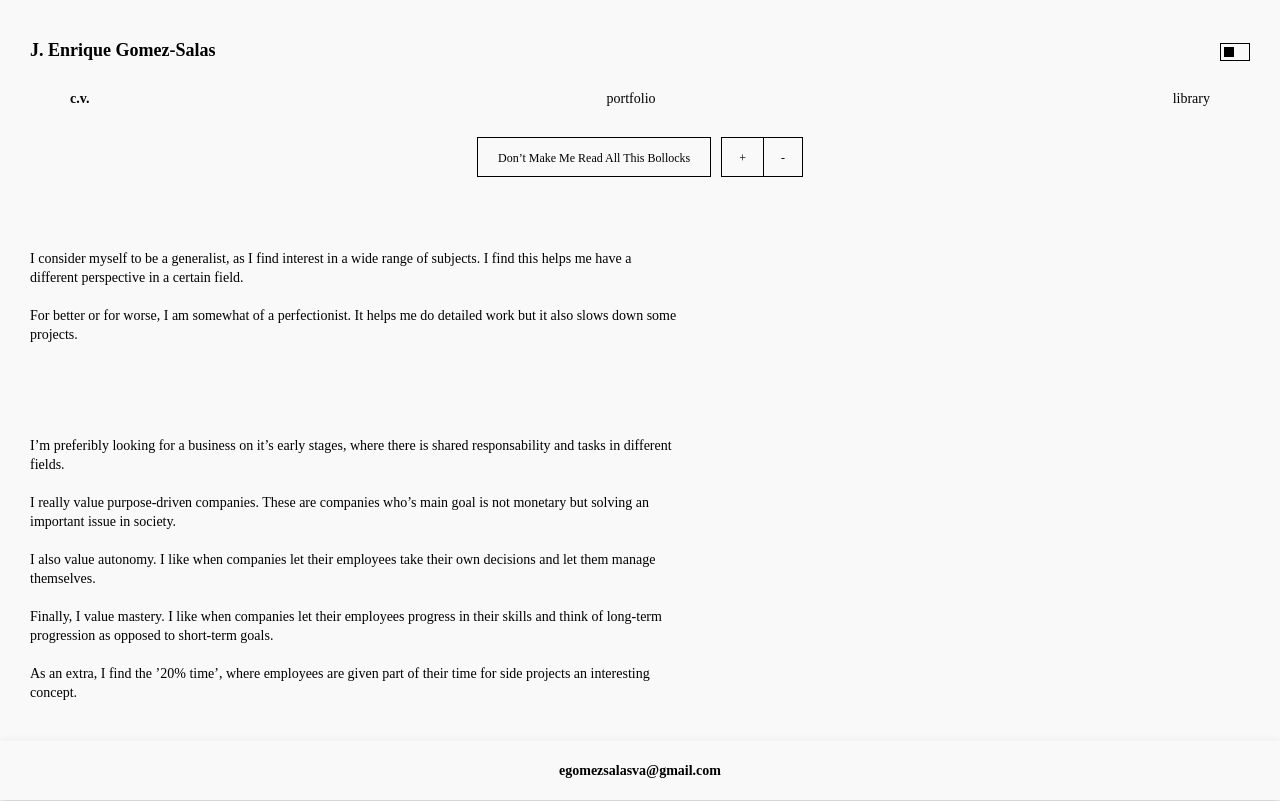
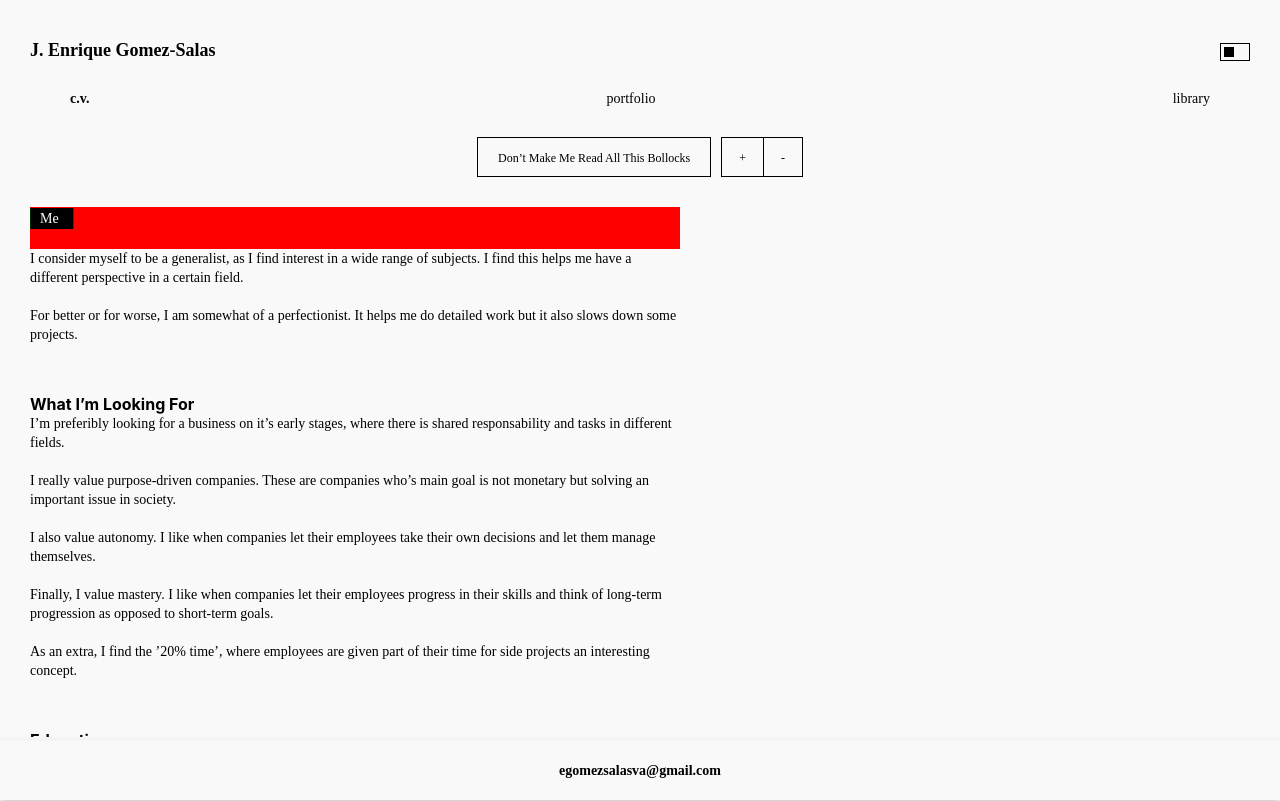
Before and after one commit to egomezsalasva/cv, a React (Create React App) app in the folder client/: page / in a window 1280 px wide. Built offline with nearby package versions, Linux system fonts and the light colour scheme.

Commit message:
Export Heading

```diff
--- a/client/src/components/cv/Cv.js
+++ b/client/src/components/cv/Cv.js
@@ -1,9 +1,11 @@
 //IMPORTS
 //-Modules
-import React, { useState } from 'react'
+import React, { useState, useEffect } from 'react'
 import styled from 'styled-components'
 // import LocomotiveScroll from 'locomotive-scroll'
-
+import { gsap } from 'gsap'
+//-Components
+import Heading from './Heading'
 
 
 //STYLE
@@ -52,23 +54,6 @@ const SectionsOuter = styled.div`
     }
     .summaryText{
       display: none;
-    }
-    .titleBox{
-      width: 0;
-      background: black;
-    }
-    h4{
-      opacity: 0;
-      display: inline-block;
-      background: black;
-      color: white;
-      line-height: 21px;
-      font-family: 'SpaceMono-Regular';
-      font-size: 14px;
-      text-align: center;
-      padding: 0 15px 0 10px;
-      font-weight: 300;
-      margin-bottom: 20px;
     }
     h5{
       font-family: 'Graphik-Semibold';
@@ -294,7 +279,12 @@ function Cv() {
         sectionListItemInnerFont.forEach(e => { e.style.lineHeight = `${listItemInnerLineHeightSize}px` })
     }
 
-
+    //Animation Title
+    const [headingAnim] = useState(gsap.timeline({ paused: false }))
+    useEffect(() => {
+      headingAnim
+        .to("h4", 0.4, { autoAlpha: 1 })
+    }, [headingAnim]);
 
   //
   return (
@@ -308,9 +298,9 @@ function Cv() {
       <SectionsOuter>
         <div className="sectionsInner">
           <div className="section">
-            <div className="titleBox">
-              <h4>Me</h4>
-            </div>
+
+            <Heading headingName="Me"/>
+
             <div className="storyText">
              <p>I consider myself to be a generalist, as I find interest in a wide range of subjects. I find this helps me have a different perspective in a certain field.</p>
              <p>For better or for worse, I am somewhat of a perfectionist. It helps me do detailed work but it also slows down some projects.</p>
--- /dev/null
+++ b/client/src/components/cv/Heading.js
@@ -0,0 +1,55 @@
+//IMPORTS
+//-Modules
+import React from 'react'
+import styled from 'styled-components'
+import { gsap } from 'gsap'
+
+
+
+//STYLE
+//-Variables
+
+//-Components
+const HeadingContainer = styled.div`
+    background: red;
+    h4{
+        display: inline-block;
+        background: black;
+        line-height: 21px;
+        font-family: 'SpaceMono-Regular';
+        font-size: 14px;
+        text-align: center;
+        padding: 0 15px 0 10px;
+        font-weight: 300;
+        margin-bottom: 20px;
+    }
+    .box{
+        background: green;
+        color: black;
+        padding: 0 15px 0 10px;
+        font-weight: 300;
+        margin-bottom: 20px;
+    }
+    .front{
+        opacity: 0;
+        transform: translateX(-100%);
+        background: black;
+        color: white;
+        padding: 0 15px 0 10px;
+        font-weight: 300;
+        margin-bottom: 20px;
+    }
+`
+
+
+//MAIN COMPONENT
+const Heading = ({headingName}) => {
+  return (
+    <HeadingContainer>
+        <h4 className="box">{headingName}</h4>
+        <h4 className="front">{headingName}</h4>
+
+    </HeadingContainer>
+  )
+}
+export default Heading;
```
